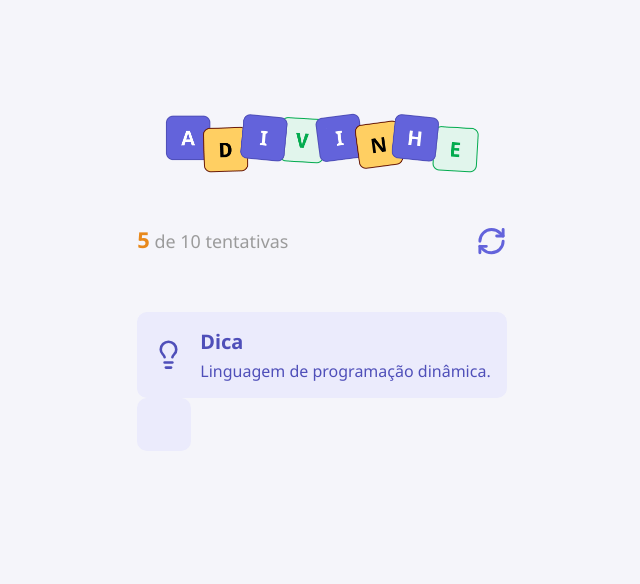
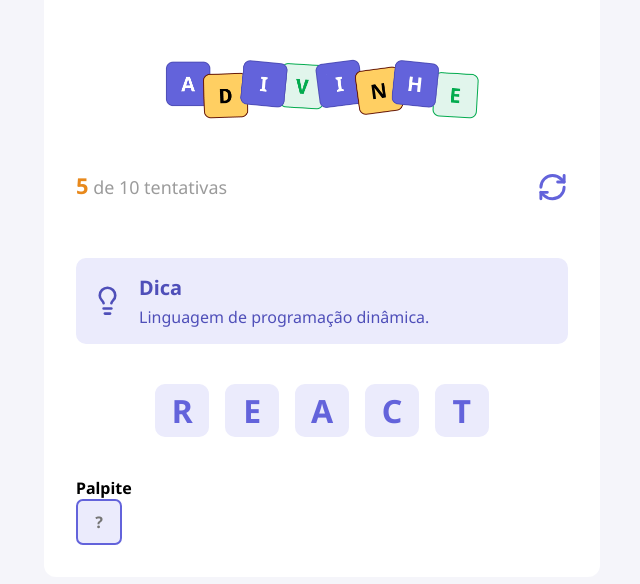
Before and after one commit to LeonelSalgueiro/classroom, a React (Vite) app: page / in a window 1280 px wide. Shown: the part 118-702 px from the top of the page, without its empty margins (318-958 px from the left). Built offline with nearby package versions, Linux system fonts and the light colour scheme.

Commit message:
input init

```diff
--- a/src/App.tsx
+++ b/src/App.tsx
@@ -3,6 +3,7 @@
 import { Header } from "./components/Header"
 import { Tip } from "./components/Tip"
 import { Letter } from "./components/Letter"
+import { Input } from "./components/Input"
 
 
 export function App(){
@@ -18,7 +19,18 @@
       <main>
         <Header current={5} max={10} onRestart={handleRestartGame}/>
         <Tip tip="Linguagem de programação dinâmica."/>
-        <Letter value="" />
+        <div className={styles.word}>
+          <Letter value="R" />
+          <Letter value="E" />
+          <Letter value="A" />
+          <Letter value="C" />
+          <Letter value="T" />
+        </div>
+
+        <h4>Palpite</h4>
+        <div>
+          <Input autoFocus maxLength={1} placeholder="?" />
+        </div>
       </main>
     </div>
 
--- a/src/app.module.css
+++ b/src/app.module.css
@@ -6,3 +6,20 @@
   justify-content: center;
   align-items: center;
 }
+
+.container main {
+  width: 556px;
+  background-color: #ffffff;
+  padding: 4.5rem 2rem 2rem;
+  border-radius: 0.75rem;
+
+}
+
+.word {
+  width: 100%;
+  display: flex;
+  justify-content: center;
+  flex-wrap: wrap;
+  gap: 1rem;
+  margin: 2.5rem 0;
+}
--- /dev/null
+++ b/src/components/Input/index.tsx
@@ -0,0 +1,7 @@
+import styles from "./style.module.css"
+
+type Props = React.ComponentProps<"input">
+
+export function Input({ ...rest }: Props) {
+   return <input type="text" className={styles.input} {...rest} />
+}
--- /dev/null
+++ b/src/components/Input/style.module.css
@@ -0,0 +1,13 @@
+.input {
+  width: 2.87rem;
+  height: 2.87rem;
+  border-radius: 0.43rem;
+  background-color: #ebebfc;
+  border: 2px solid #6363db;
+  text-transform: uppercase;
+  text-align: center;
+  font-size: 1rem;
+  font-weight: 700;
+  outline: none;
+
+}
--- a/src/global.css
+++ b/src/global.css
@@ -15,6 +15,11 @@
   font-optical-sizing: auto;
 }
 
+input {
+  font-family: "Noto Sans", sans-serif;
+  font-optical-sizing: auto;
+}
+
 button {
   cursor: pointer;
   transition: filter 0.2s;
```
